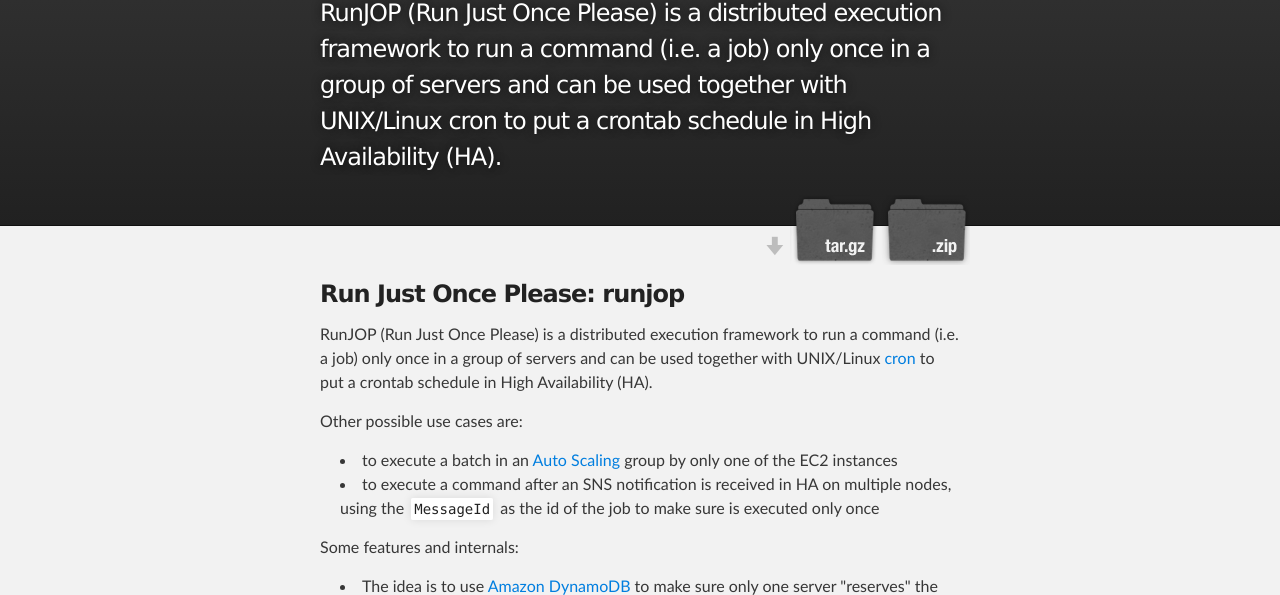
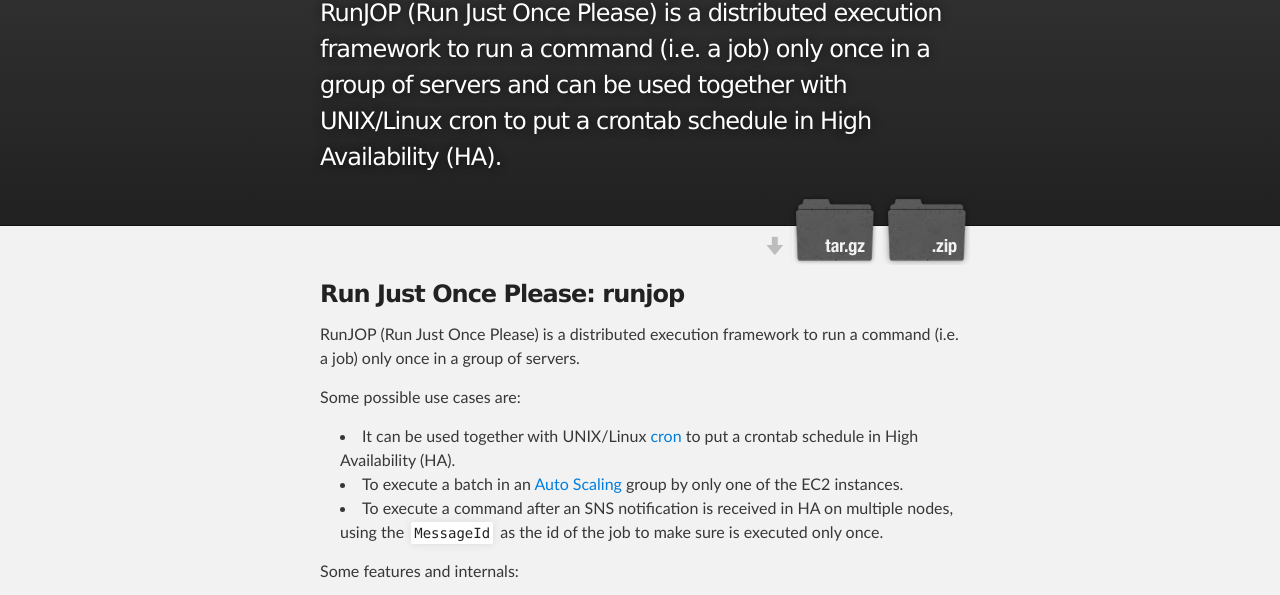
Before and after one commit to danilop/runjop, a plain HTML site: page index.html in a window 1280 px wide. Shown: the part 128-723 px from the top of the page. Drawn offline with Linux system fonts and the light colour scheme.

```diff
--- a/index.html
+++ b/index.html
@@ -33,13 +33,14 @@
       <section id="main_content" class="inner">
         <h3>Run Just Once Please: runjop</h3>
 
-<p>RunJOP (Run Just Once Please) is a distributed execution framework to run a command (i.e. a job) only once in a group of servers and can be used together with UNIX/Linux <a href="http://en.wikipedia.org/wiki/Cron">cron</a> to put a crontab schedule in High Availability (HA).</p>
+<p>RunJOP (Run Just Once Please) is a distributed execution framework to run a command (i.e. a job) only once in a group of servers.</p>
 
-<p>Other possible use cases are:</p>
+<p>Some possible use cases are:</p>
 
 <ul>
-<li>to execute a batch in an <a href="http://aws.amazon.com/autoscaling/">Auto Scaling</a> group by only one of the EC2 instances</li>
-<li>to execute a command after an SNS notification is received in HA on multiple nodes, using the <code>MessageId</code> as the id of the job to make sure is executed only once</li>
+<li>It can be used together with UNIX/Linux <a href="http://en.wikipedia.org/wiki/Cron">cron</a> to put a crontab schedule in High Availability (HA).</li>
+<li>To execute a batch in an <a href="http://aws.amazon.com/autoscaling/">Auto Scaling</a> group by only one of the EC2 instances.</li>
+<li>To execute a command after an SNS notification is received in HA on multiple nodes, using the <code>MessageId</code> as the id of the job to make sure is executed only once.</li>
 </ul><p>Some features and internals:</p>
 
 <ul>
```
Also changed, not shown: params.json (+1 -1 lines).
